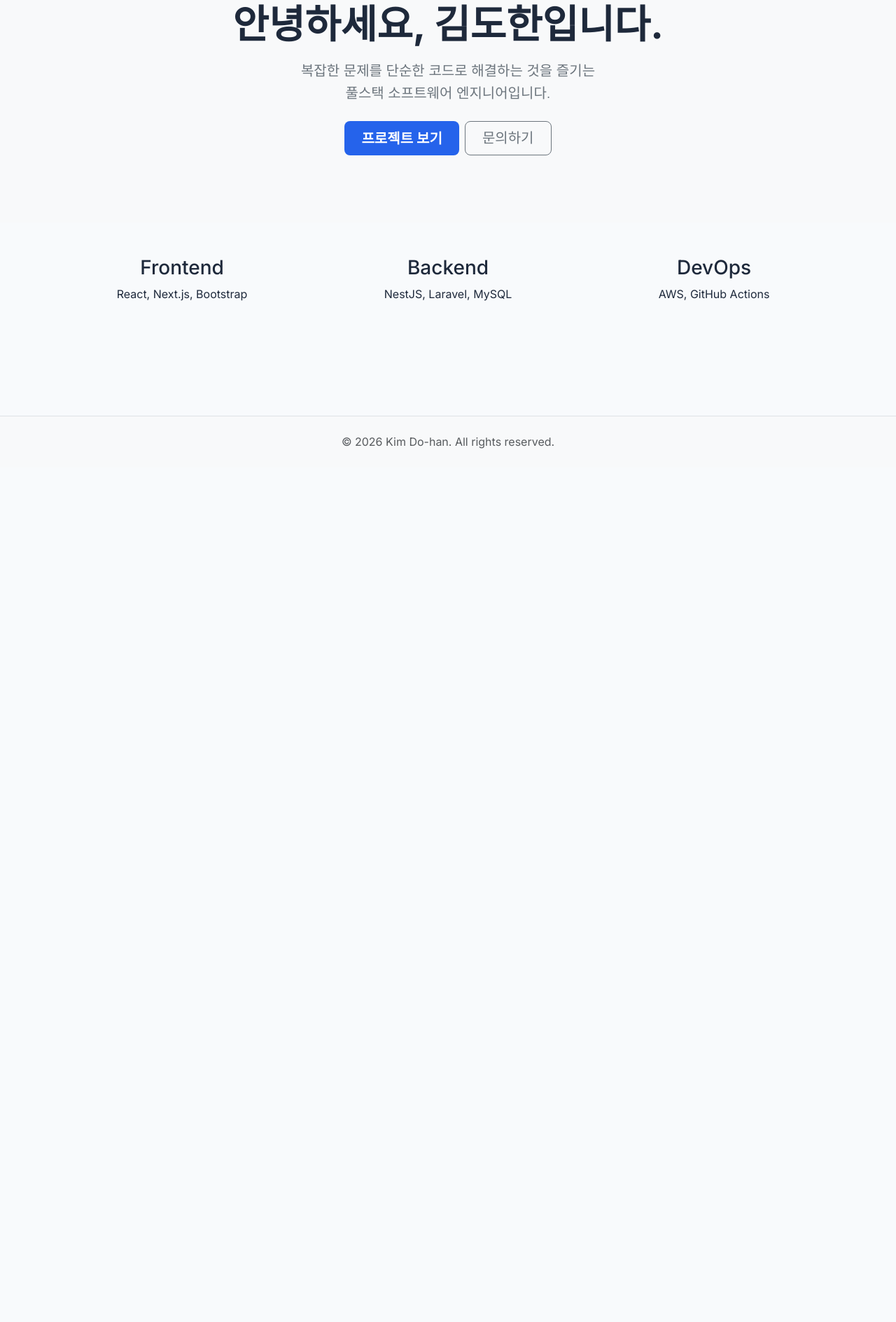
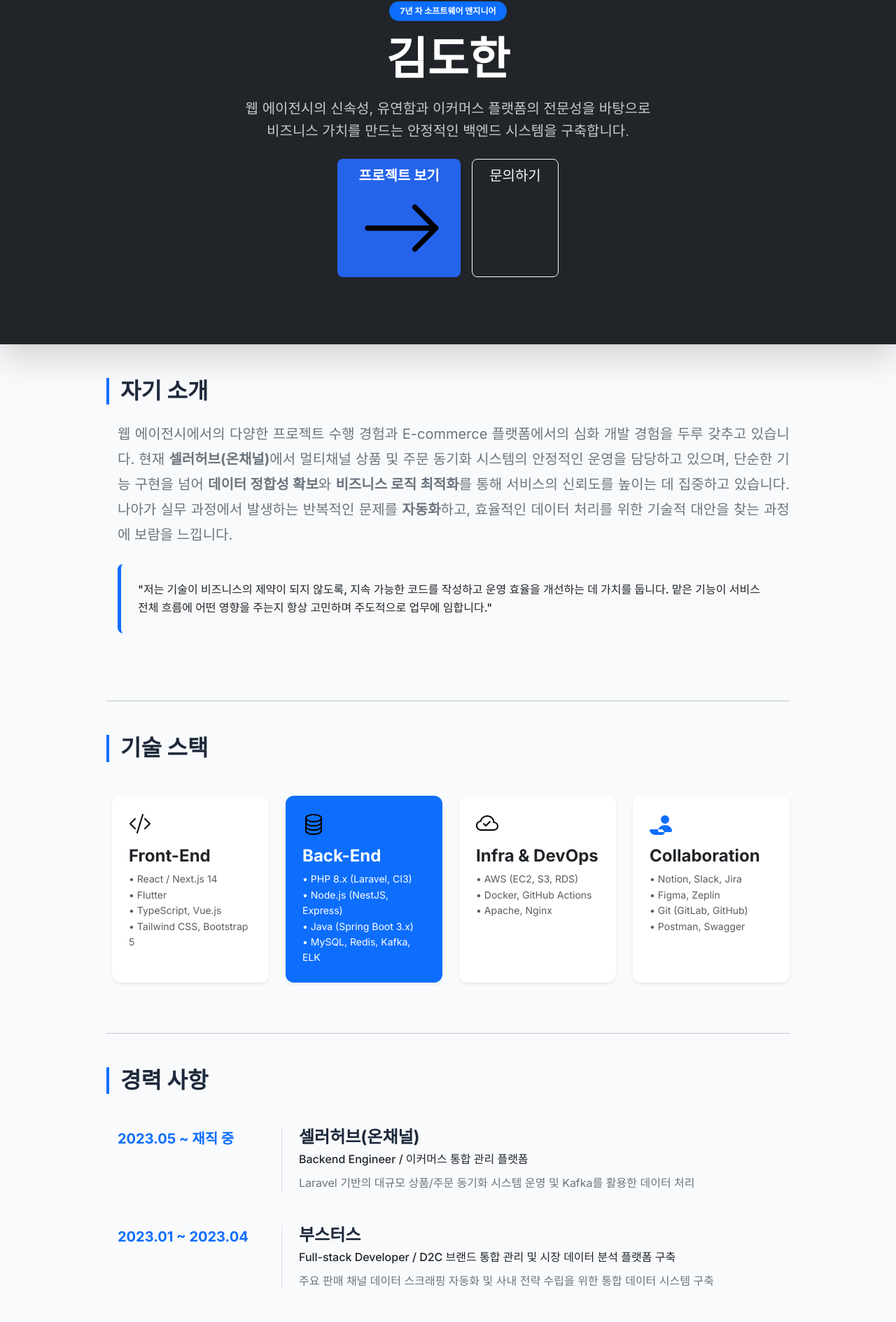
Before and after one commit to devtoprod95/dohan-portfolio, a Next.js app: page / in a window 1280 px wide. Shown: the part 172-2061 px from the top of the page at 70% size. Before the commit the page ends 840 px from the top, so only its background shows below. Built offline with nearby package versions, Linux system fonts and the light colour scheme.

Commit message:
feat: 메인 페이지 작업

```diff
--- a/app/contact/page.tsx
+++ b/app/contact/page.tsx
@@ -4,6 +4,10 @@ import { Envelope, Github, GeoAlt, Phone } from 'react-bootstrap-icons'; // 아
 export default function Contact() {
   const isProd = process.env.NODE_ENV === 'production';
   const prefix = isProd ? '/dohan-portfolio' : '';
+
+  const startYear = 2020;
+  const currentYear = new Date().getFullYear();
+  const careerYears = currentYear - startYear + 1;
 
   return (
     <div className="container d-flex align-items-center justify-content-center" style={{ minHeight: 'calc(100vh - 200px)' }}>
@@ -23,7 +27,7 @@ export default function Contact() {
                 priority
               />
               <h3 className="fw-bold mb-1">김도한</h3>
-              <p className="text-primary fw-medium mb-0">Web Engineer(Backend)</p>
+              <p className="text-primary fw-medium mb-0">{careerYears}년 차 소프트웨어 엔지니어</p>
             </div>
           </div>
 
--- a/app/page.tsx
+++ b/app/page.tsx
@@ -1,37 +1,178 @@
+import Link from 'next/link';
+import {
+  CodeSlash,
+  Database,
+  CloudCheck,
+  CheckCircleFill,
+  ArrowRight
+} from 'react-bootstrap-icons';
+
 export default function Home() {
+  const startYear = 2020;
+  const currentYear = new Date().getFullYear();
+  const careerYears = currentYear - startYear + 1;
+
   return (
-    <div>
-      <section className="py-5 text-center bg-light">
+    <div className="pb-5">
+      {/* 1. 헤드 섹션 (Hero) */}
+      <section className="py-5 text-center bg-dark text-white shadow-lg">
         <div className="container py-5">
-          <h1 className="display-4 fw-bold mb-3">안녕하세요, 김도한입니다.</h1>
-          <p className="lead text-secondary mb-4">
-            복잡한 문제를 단순한 코드로 해결하는 것을 즐기는 <br/>
-            <strong>풀스택 소프트웨어 엔지니어</strong>입니다.
+          <div className="badge bg-primary mb-3 px-3 py-2 rounded-pill">
+            {careerYears}년 차 소프트웨어 엔지니어
+          </div>
+          <h1 className="display-3 fw-bold mb-3">김도한</h1>
+          {/* Hero 섹션의 <p> 태그 부분 */}
+          <p className="lead opacity-75 mb-4 mx-auto" style={{ maxWidth: '800px' }}>
+            웹 에이전시의 <strong>신속성, 유연함</strong>과 이커머스 플랫폼의 <strong>전문성</strong>을 바탕으로 <br className="d-none d-md-block"/>
+            비즈니스 가치를 만드는 안정적인 백엔드 시스템을 구축합니다.
           </p>
-          <div className="d-grid gap-2 d-sm-flex justify-content-sm-center">
-            <a href="/portfolio" className="btn btn-primary btn-lg px-4 gap-3">프로젝트 보기</a>
-            <a href="/contact" className="btn btn-outline-secondary btn-lg px-4">문의하기</a>
+          <div className="d-grid gap-3 d-sm-flex justify-content-sm-center">
+            <Link href="/portfolio" className="btn btn-primary btn-lg px-4 fw-bold">
+              프로젝트 보기 <ArrowRight className="ms-2" />
+            </Link>
+            <Link href="/contact" className="btn btn-outline-light btn-lg px-4">문의하기</Link>
           </div>
         </div>
       </section>
 
-      <div className="container py-5">
-        <div className="row g-4">
-          <div className="col-md-4 text-center">
-            <h3>Frontend</h3>
-            <p>React, Next.js, Bootstrap</p>
+      {/* 중앙 정렬 컨테이너 (모든 섹션의 maxWidth를 동일하게 제한) */}
+      <div className="container py-5" style={{ maxWidth: '1000px' }}>
+
+        {/* 2. 자기 소개 섹션 */}
+        <section className="mb-5 pb-4">
+          <h2 className="fw-bold mb-4 border-start border-primary border-4 ps-3">자기 소개</h2>
+          <div className="ps-3"> {/* 정렬을 맞추기 위한 내부 패딩 */}
+            <p className="text-secondary mb-4 fs-5" style={{ textAlign: 'justify', lineHeight: '1.8' }}>
+              웹 에이전시에서의 다양한 프로젝트 수행 경험과 E-commerce 플랫폼에서의 심화 개발 경험을 두루 갖추고 있습니다.
+              현재 <strong>셀러허브(온채널)</strong>에서 멀티채널 상품 및 주문 동기화 시스템의 안정적인 운영을 담당하고 있으며,
+              단순한 기능 구현을 넘어 <strong>데이터 정합성 확보</strong>와 <strong>비즈니스 로직 최적화</strong>를 통해 서비스의 신뢰도를 높이는 데 집중하고 있습니다.
+              나아가 실무 과정에서 발생하는 반복적인 문제를 <strong>자동화</strong>하고, 효율적인 데이터 처리를 위한 기술적 대안을 찾는 과정에 보람을 느낍니다.
+            </p>
+
+            <div className="bg-light p-4 rounded-3 border-start border-primary border-5 mb-4">
+              <p className="mb-0 text-dark fw-medium">
+                "저는 기술이 비즈니스의 제약이 되지 않도록, 지속 가능한 코드를 작성하고
+                운영 효율을 개선하는 데 가치를 둡니다. 맡은 기능이 서비스 전체 흐름에
+                어떤 영향을 주는지 항상 고민하며 주도적으로 업무에 임합니다."
+              </p>
+            </div>
           </div>
-          <div className="col-md-4 text-center">
-            <h3>Backend</h3>
-            <p>NestJS, Laravel, MySQL</p>
+        </section>
+
+        <hr className="my-5 opacity-10" />
+
+        {/* 3. 기술 스택 섹션 */}
+        <section className="mb-5 pb-4">
+          <h2 className="fw-bold mb-5 border-start border-primary border-4 ps-3">기술 스택</h2>
+          <div className="row g-4 ps-2">
+            {/* Front-End */}
+            <div className="col-md-6 col-lg-3">
+              <div className="card h-100 border-0 shadow-sm p-4">
+                <div className="mb-3 text-primary"><CodeSlash size={32} /></div>
+                <h4 className="fw-bold">Front-End</h4>
+                <ul className="list-unstyled text-muted small mb-0">
+                  <li>• React / Next.js 14</li>
+                  <li>• Flutter </li>
+                  <li>• TypeScript, Vue.js</li>
+                  <li>• Tailwind CSS, Bootstrap 5</li>
+                </ul>
+              </div>
+            </div>
+
+            {/* Back-End (강조 색상 유지) */}
+            <div className="col-md-6 col-lg-3">
+              <div className="card h-100 border-0 shadow-sm p-4 text-white bg-primary">
+                <div className="mb-3"><Database size={32} /></div>
+                <h4 className="fw-bold">Back-End</h4>
+                <ul className="list-unstyled small opacity-90 mb-0">
+                  <li>• PHP 8.x (Laravel, CI3)</li>
+                  <li>• Node.js (NestJS, Express)</li>
+                  <li>• Java (Spring Boot 3.x)</li>
+                  <li>• MySQL, Redis, Kafka, ELK</li>
+                </ul>
+              </div>
+            </div>
+
+            {/* Infra & DevOps */}
+            <div className="col-md-6 col-lg-3">
+              <div className="card h-100 border-0 shadow-sm p-4">
+                <div className="mb-3 text-primary"><CloudCheck size={32} /></div>
+                <h4 className="fw-bold">Infra & DevOps</h4>
+                <ul className="list-unstyled text-muted small mb-0">
+                  <li>• AWS (EC2, S3, RDS)</li>
+                  <li>• Docker, GitHub Actions</li>
+                  <li>• Apache, Nginx</li>
+                </ul>
+              </div>
+            </div>
+
+            {/* Tooling & Collab (추가된 섹션) */}
+            <div className="col-md-6 col-lg-3">
+              <div className="card h-100 border-0 shadow-sm p-4">
+                <div className="mb-3 text-primary">
+                  {/* 부트스트랩 아이콘 중 공유/협업 느낌의 아이콘 사용 */}
+                  <svg xmlns="http://www.w3.org/2000/svg" width="32" height="32" fill="currentColor" className="bi bi-people-fill" viewBox="0 0 16 16">
+                    <path d="M7 14s-1 0-1-1 1-4 5-4 5 3 5 4-1 1-1 1H7zm4-6a3 3 0 1 0 0-6 3 3 0 0 0 0 6zM5 21a2 2 0 1 1-4 0 2 2 0 0 1 4 0zm4-3a4 4 0 0 1 1.913-3.376A5.002 5.002 0 0 0 9 12H1c-1 0-1 1-1 1s1 3 4 3h5c.66 0 1.223-.05 1.703-.152z"/>
+                  </svg>
+                </div>
+                <h4 className="fw-bold">Collaboration</h4>
+                <ul className="list-unstyled text-muted small mb-0">
+                  <li>• Notion, Slack, Jira</li>
+                  <li>• Figma, Zeplin</li>
+                  <li>• Git (GitLab, GitHub)</li>
+                  <li>• Postman, Swagger</li>
+                </ul>
+              </div>
+            </div>
           </div>
-          <div className="col-md-4 text-center">
-            <h3>DevOps</h3>
-            <p>AWS, GitHub Actions</p>
+        </section>
+
+        <hr className="my-5 opacity-10" />
+
+        {/* 4. 경력 사항 섹션 */}
+        <section className="mb-5 pb-4">
+          <h2 className="fw-bold mb-5 border-start border-primary border-4 ps-3">경력 사항</h2>
+          <div className="ps-3">
+            {[
+              {
+                company: '셀러허브(온채널)',
+                period: '2023.05 ~ 재직 중',
+                role: 'Backend Engineer / 이커머스 통합 관리 플랫폼',
+                desc: 'Laravel 기반의 대규모 상품/주문 동기화 시스템 운영 및 Kafka를 활용한 데이터 처리'
+              },
+              {
+                company: '부스터스',
+                period: '2023.01 ~ 2023.04',
+                role: 'Full-stack Developer / D2C 브랜드 통합 관리 및 시장 데이터 분석 플랫폼 구축',
+                desc: '주요 판매 채널 데이터 스크래핑 자동화 및 사내 전략 수립을 위한 통합 데이터 시스템 구축'
+              },
+              {
+                company: '이룸코리아',
+                period: '2022.04 ~ 2022.11',
+                role: 'Full-stack / 기업용 솔루션 개발',
+                desc: '해외 명품 브랜드 API와 사내 시스템 간의 데이터 연동 및 상품 관리 자동화 솔루션 구축'
+              },
+              {
+                company: '한봄스튜디오',
+                period: '2020.01 ~ 2022.03',
+                role: 'Web Developer / 웹 에이전시 프로젝트',
+                desc: '공공기관 및 기업 홍보 사이트 등 20여 개 이상의 프로젝트 완수'
+              },
+            ].map((exp, index) => (
+              <div key={index} className="row mb-5">
+                <div className="col-md-3">
+                  <span className="text-primary fw-bold fs-5">{exp.period}</span>
+                </div>
+                <div className="col-md-9 border-start ps-4">
+                  <h5 className="fw-bold mb-1 fs-4">{exp.company}</h5>
+                  <p className="text-dark fw-medium mb-2">{exp.role}</p>
+                  <p className="text-secondary mb-0">{exp.desc}</p>
+                </div>
+              </div>
+            ))}
           </div>
-        </div>
+        </section>
       </div>
-
     </div>
   );
 }
```
